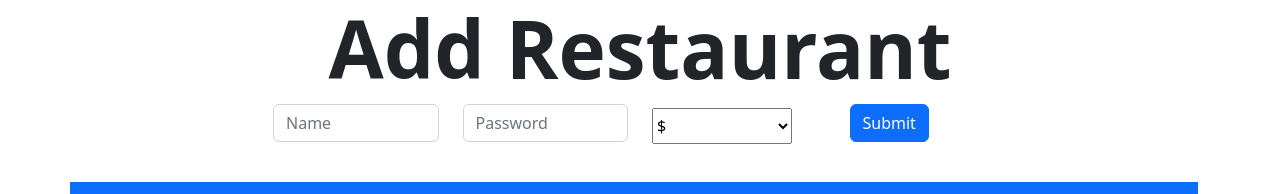
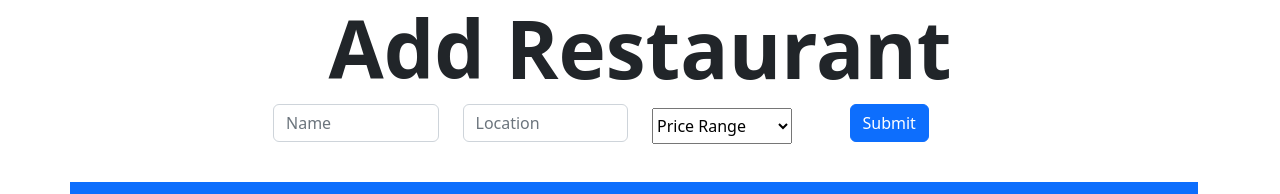
Before and after one commit to BishanWebeshete/Restaurant-Reviewer, a React (Create React App) app in the folder client/: page / in a window 1280 px wide. Shown: the top 194 px of the page. Built offline with nearby package versions, Linux system fonts and the light colour scheme; no server answers.

Commit message:
updated add restaurant function, and context

```diff
--- a/client/src/components/AddRestaurant.js
+++ b/client/src/components/AddRestaurant.js
@@ -1,15 +1,59 @@
+import React, { useState, useContext } from 'react';
+import RestaurantsContext from '../context/RestaurantsContext'
+
 function AddRestaurant () {
+  const { addRestaurants } = useContext(RestaurantsContext)
+  const [name, setName] = useState("");
+  const [location, setLocation] = useState("");
+  const [priceRange, setPriceRange] = useState("Price Range");
+
+  const handleSubmit = async (e) => {
+    e.preventDefault();
+    try {
+      const response = await fetch('/api/restaurants', {
+        method: 'POST',
+        headers: {
+          'Content-Type': 'application/json'
+        },
+        body: JSON.stringify({
+          name: name,
+          location: location,
+          priceRange: priceRange
+        })
+      });
+      if (!response.ok) {
+        throw new Error('Network response not OK', response.status)
+      }
+      console.log(response)
+      const jsonData = await response.json();
+      console.log(jsonData);
+      addRestaurants(jsonData);
+    } catch(error) {
+      console.error(error);
+    }
+  }
+
   return (
       <div className="mb-4 d-flex justify-content-center form-container">
         <form className="row row-col-4 g-4 form-inline">
           <div className="col-3">
-            <input type="text" className="form-control" placeholder="Name" />
+            <input
+            value={name}
+            onChange={(e)=>setName(e.target.value)}
+            type="text"
+            className="form-control"
+            placeholder="Name" />
           </div>
           <div className="col-3">
-            <input type="password" className="form-control" placeholder="Password" />
+            <input
+            value={location}
+            onChange={(e)=>setLocation(e.target.value)}
+            type="text"
+            className="form-control"
+            placeholder="Location" />
           </div>
           <div className="col-3 add-restaurant-select-container">
-            <select className="custom-select my-1 mr-sm-2 add-restaurant-select">
+            <select value={priceRange} onChange={(e)=>setPriceRange(e.target.value)} className="custom-select my-1 mr-sm-2 add-restaurant-select">
               <option disabled>Price Range</option>
               <option value="1">$</option>
               <option value="2">$$</option>
@@ -19,7 +63,7 @@ function AddRestaurant () {
             </select>
           </div>
           <div className="col-3 add-restaurant-button">
-            <button type="submit" className="btn btn-primary mb-3">Submit</button>
+            <button onClick={handleSubmit} type="submit" className="btn btn-primary mb-3">Submit</button>
           </div>
         </form>
       </div>
--- a/client/src/context/RestaurantsContext.js
+++ b/client/src/context/RestaurantsContext.js
@@ -6,9 +6,13 @@ export default RestaurantsContext;
 export const RestaurantsContextProvider = (props) => {
   const [restaurants, setRestaurants] = useState([]);
 
+  const addRestaurants = (restaurant) => {
+    setRestaurants([...restaurants, restaurant])
+  }
+
 
   return (
-    <RestaurantsContext.Provider value={{restaurants, setRestaurants}}>
+    <RestaurantsContext.Provider value={{restaurants, setRestaurants, addRestaurants}}>
       {props.children}
     </RestaurantsContext.Provider>
   )
```
